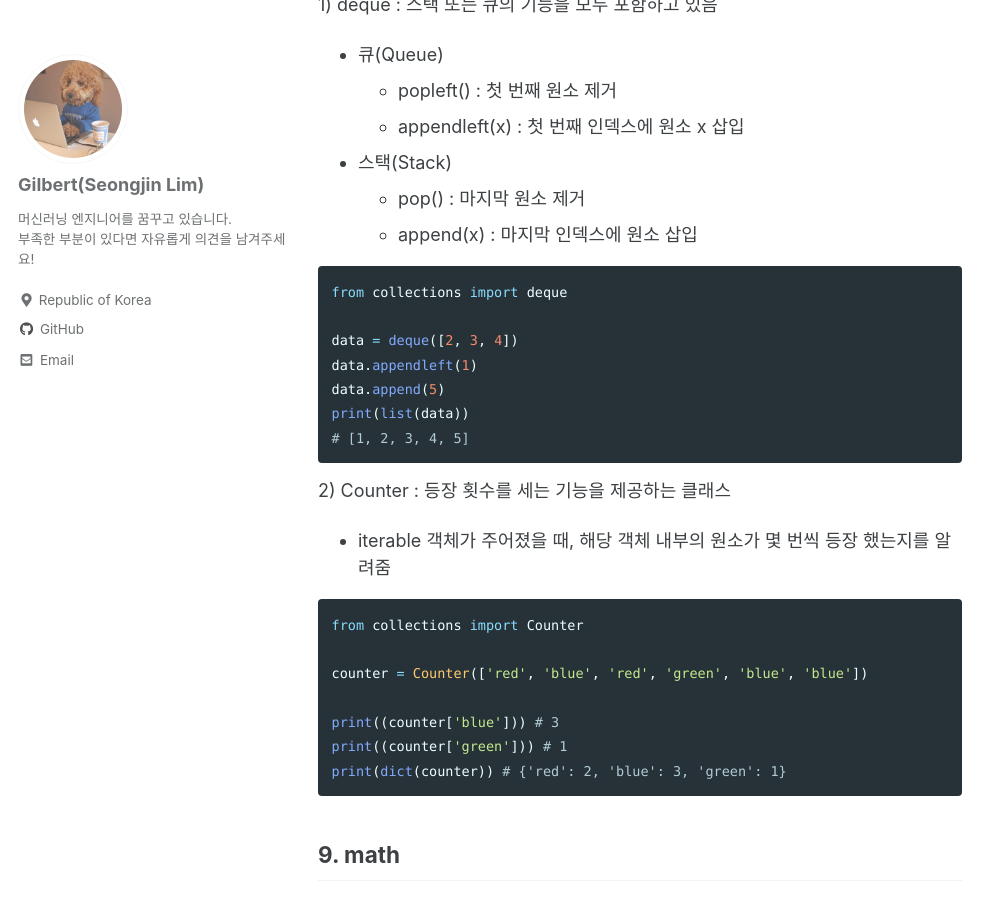
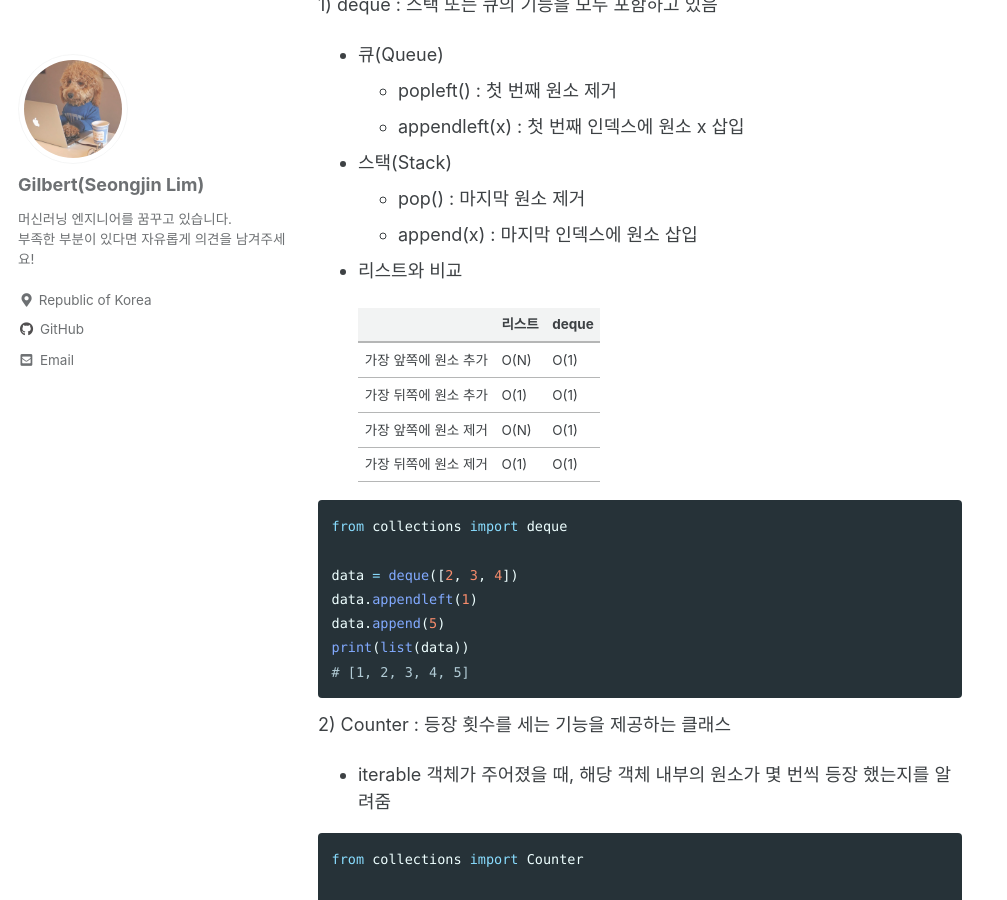
Before and after one commit to gilbertlim/Blog, a Jekyll site: the page built from _posts/2021-02-21-this_is_coding_test_python_grammer.md, in a window 1280 px wide and 900 px high, scrolled down 5323 px. Shown: the whole window, without its empty margins (0-1007 px from the left). Built offline with Jekyll 4.4.1, drawn with Linux system fonts in a browser that asks for light colours; cached includes are drawn as plain includes; comment, search, counter and statistics services are not loaded; some of the changed text lies outside the part shown.

Commit message:
Add compare deque to list

````diff
--- a/_posts/2021-02-21-this_is_coding_test_python_grammer.md
+++ b/_posts/2021-02-21-this_is_coding_test_python_grammer.md
@@ -193,6 +193,15 @@ print(count_by_range(a, -1, 3)) # 6
   - pop() : 마지막 원소 제거
   - append(x) : 마지막 인덱스에 원소 삽입
 
+- 리스트와 비교
+
+  ||리스트|deque|
+  |---|---|---|
+  |가장 앞쪽에 원소 추가|O(N)|O(1)|
+  |가장 뒤쪽에 원소 추가|O(1)|O(1)|
+  |가장 앞쪽에 원소 제거|O(N)|O(1)|
+  |가장 뒤쪽에 원소 제거|O(1)|O(1)|
+
 ```python
 from collections import deque
 
````
